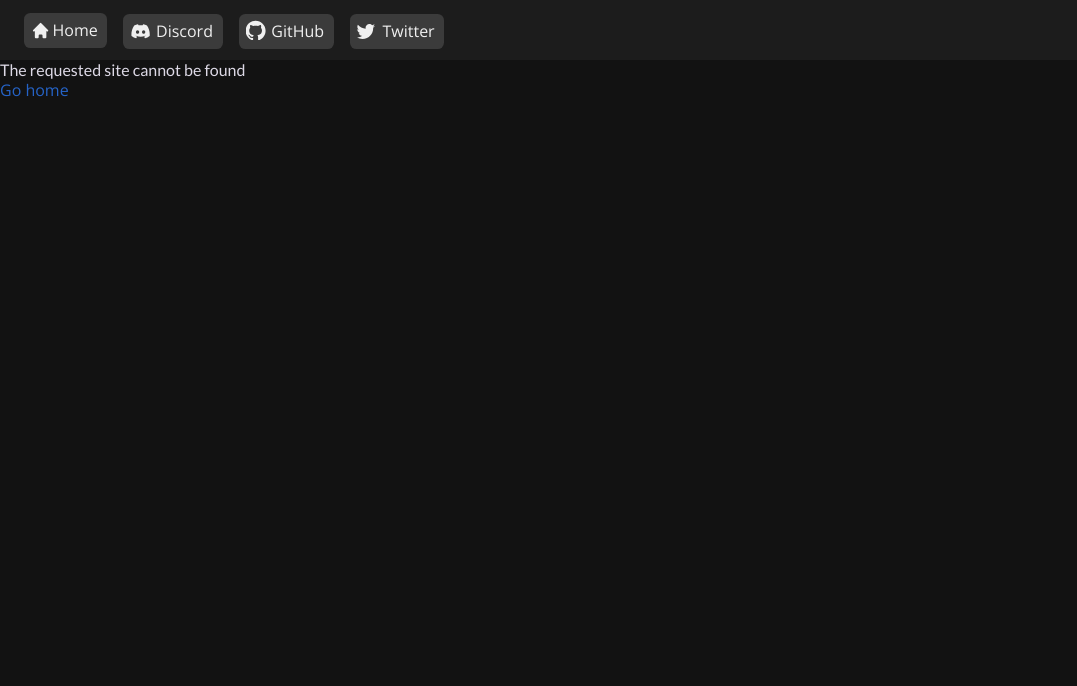
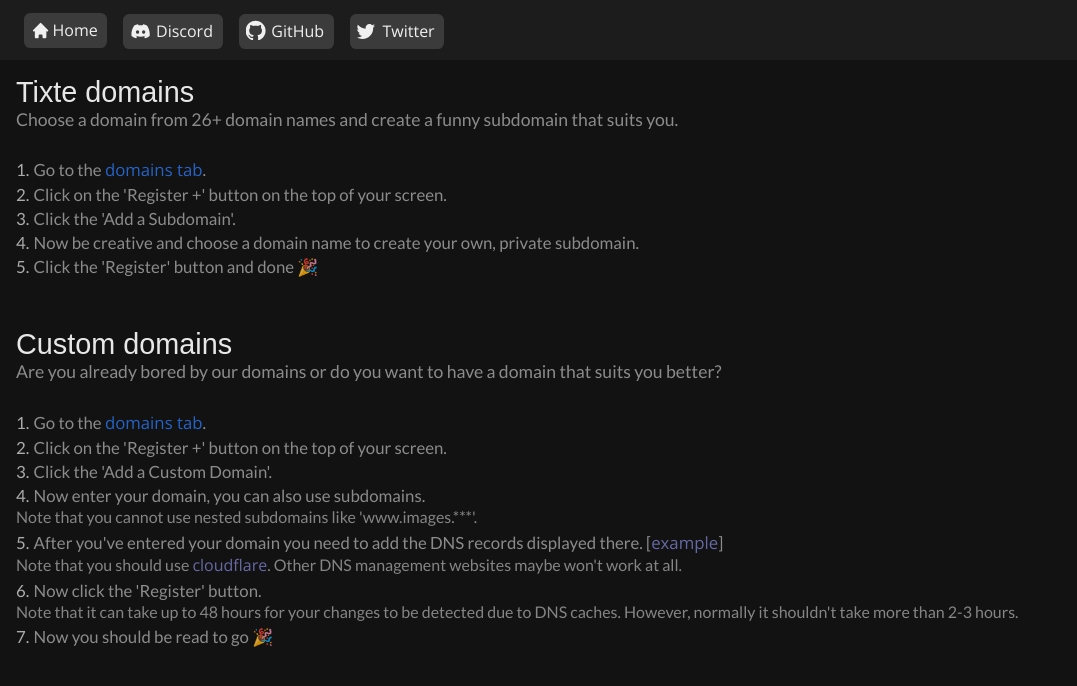
Before and after one commit to Luna-devv/Tixte, a Next.js app: page /read/domains in a window 1280 px wide. Before the commit this address had no page. Shown: the top 686 px of the page, without its empty margins (0-1077 px from the left). Built offline with nearby package versions, Linux system fonts and the light colour scheme.

Commit message:
add `domains` article

```diff
--- a/pages/index.jsx
+++ b/pages/index.jsx
@@ -10,10 +10,10 @@ const cards = [{
     url: '/read/register',
     important: true
 }, {
-    title: 'Register',
-    qestion: 'How can I register me on Tixte? What is a beta code and how can I get one?',
+    title: 'Domains',
+    qestion: 'How can I get free domains? How can I use my custom domains?',
     url: '/read/register',
-    important: true
+    important: false
 
 }];
 
--- /dev/null
+++ b/pages/read/domains.jsx
@@ -0,0 +1,65 @@
+import React from 'react';
+import Reads from  '../../components/reads';
+
+const json = {
+    page: 'domains',
+    payload: [{
+        title: 'Tixte domains',
+        description: 'Choose a domain from 26+ domain names and create a funny subdomain that suits you.',
+        section: 'tixte',
+        list: [{
+            id: 1,
+            text: 'Go to  the <a href="https://tixte.com/dashboard/domains" class="link">domains tab</a>.'
+        }, {
+            id: 2,
+            text: 'Click on the \'Register +\' button on the top of your screen.'
+        }, {
+            id: 3,
+            text: 'Click the \'Add a Subdomain\'.'
+        }, {
+            id: 4,
+            text: 'Now be creative and choose a domain name to create your own, private subdomain.',
+        }, {
+            id: 5,
+            text: 'Click the \'Register\' button and done 🎉',
+        }]
+    }, {
+        title: 'Custom domains',
+        description: 'Are you already bored by our domains or do you want to have a domain that suits you better?',
+        section: 'custom',
+        list: [{
+            id: 1,
+            text: 'Go to  the <a href="https://tixte.com/dashboard/domains" class="link">domains tab</a>.'
+        }, {
+            id: 2,
+            text: 'Click on the \'Register +\' button on the top of your screen.'
+        }, {
+            id: 3,
+            text: 'Click the \'Add a Custom Domain\'.'
+        }, {
+            id: 4,
+            text: 'Now enter your domain, you can also use subdomains.',
+            subs: ['Note that you cannot use nested subdomains like \'www.images.***\'.']
+        }, {
+            id: 5,
+            text: 'After you\'ve entered your domain you need to add the DNS records displayed there. [<a href="https://cdn.xyna.space/ks40e9k8d9a.png" class="df-link">example</a>]',
+            subs: ['Note that you should use <a href="https://www.cloudflare.com/" class="df-link">cloudflare</a>. Other DNS management websites maybe won\'t work at all.']
+        }, {
+            id: 6,
+            text: 'Now click the \'Register\' button.',
+            subs: ['Note that it can take up to 48 hours for your changes to be detected due to DNS caches. However, normally it shouldn\'t take more than 2-3 hours.']
+        }, {
+            id: 7,
+            text: 'Now you should be read to go 🎉'
+        }],
+    }]
+};
+
+export default class Homepage extends React.Component {
+
+    render() {
+        return (
+            <Reads data={json} />
+        );
+    };
+};
--- a/pages/read/register.jsx
+++ b/pages/read/register.jsx
@@ -19,7 +19,7 @@ const json = {
         }, {
             id: 4,
             text: 'If you want to link your Tixte account with your discord account, go to <a href="https://discord.com/channels/818940877262553141/818942351946022952" class="mention">#bot-commands</a> on our <a href="/go/discord" class="df-link">discord server</a> and run <a class="highlight">/link [upload_key]</a>.',
-            subs: ['[<a class="link">How to get your UPLOAD_KEY</a>]']
+            subs: ['[<a class="df-link">How to get your UPLOAD_KEY</a>]']
         }]
     }, {
         title: 'Beta code',
```
